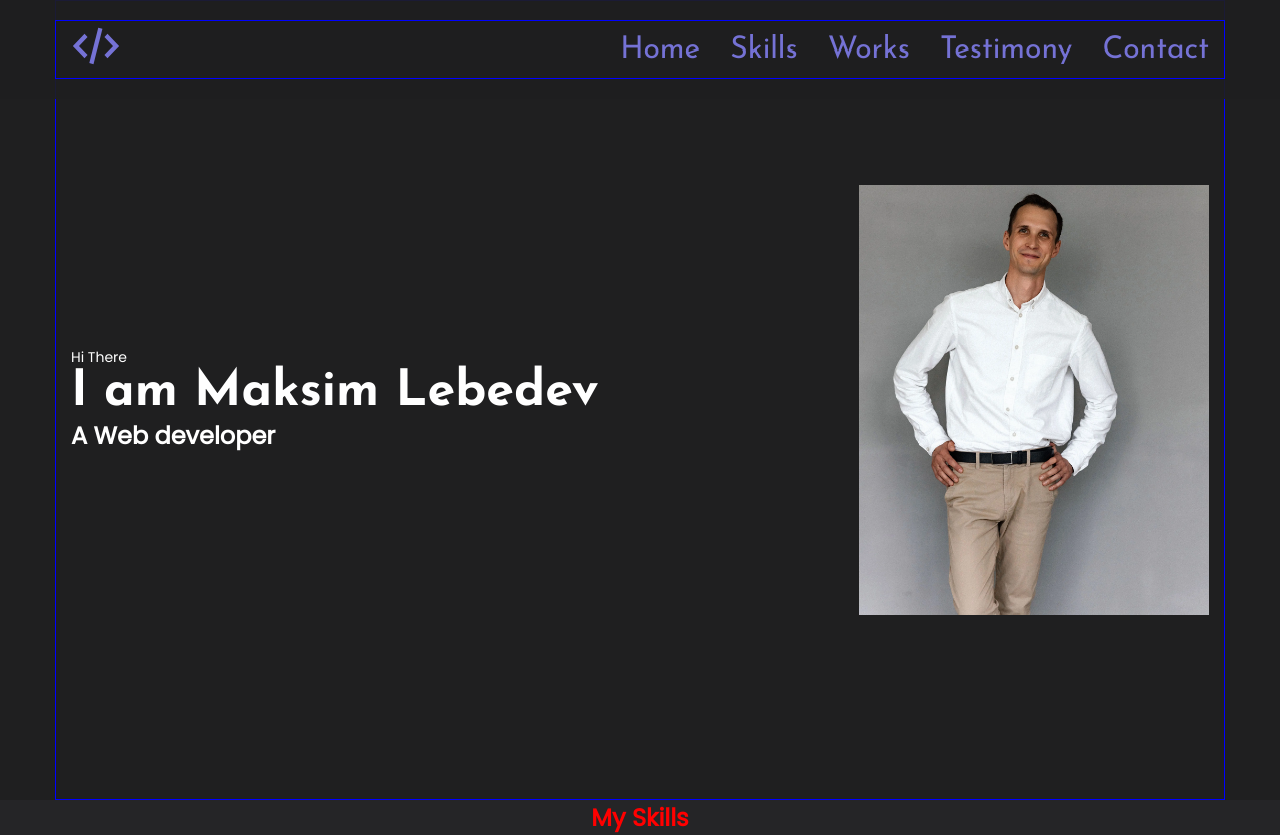
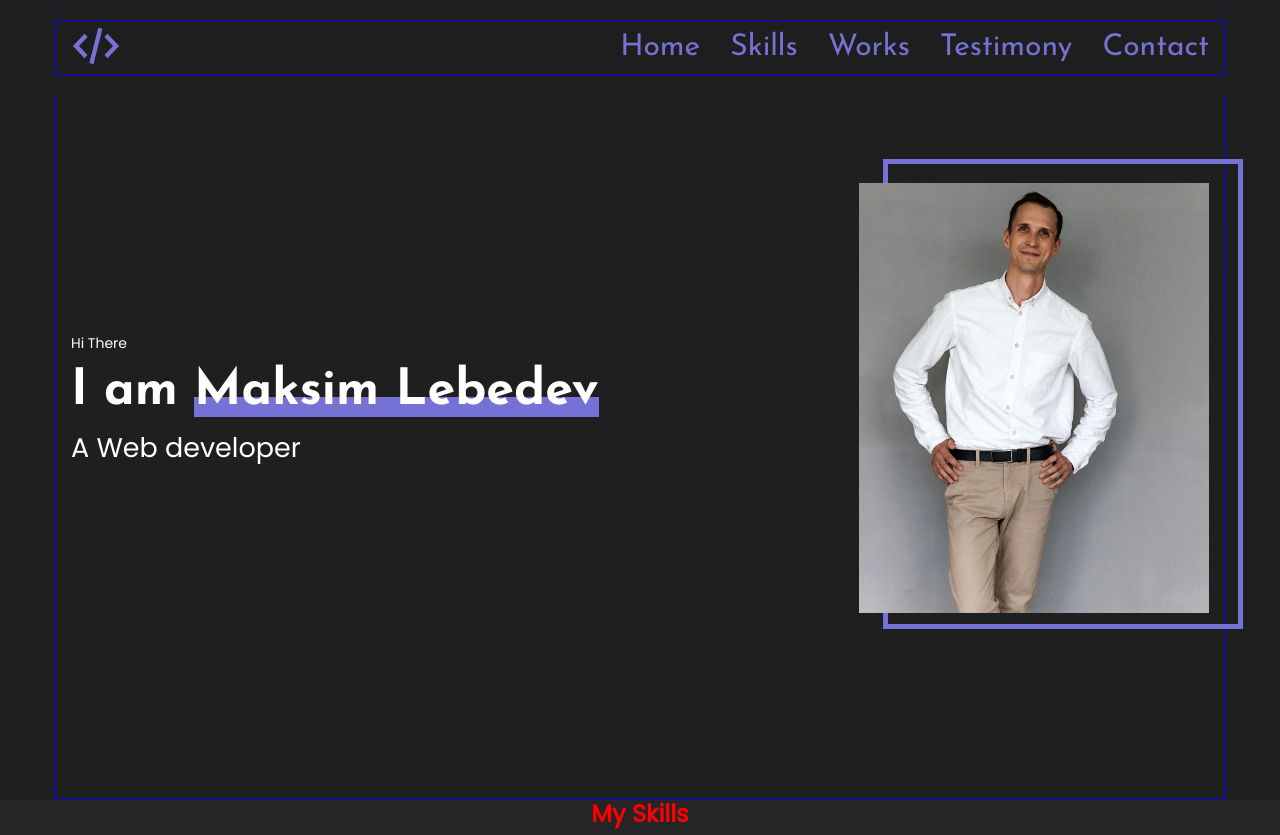
Before and after one commit to MaksLebedev/portfolio, a React app: page / in a window 1280 px wide. Shown: the top 835 px of the page. Built offline with nearby package versions, Linux system fonts and the light colour scheme.

Commit message:
add style for components main

```diff
--- a/src/layout/sections/main/Main.tsx
+++ b/src/layout/sections/main/Main.tsx
@@ -3,6 +3,7 @@ import styled from "styled-components";
 import photo from "../../../assets/images/photo.webp";
 import { FlexWrapper } from "../../../components/FlexWrapper";
 import { Container } from "../../../components/Container";
+import { theme } from "../../../styles/Theme";
 
 export const Main = () => {
   return (
@@ -11,10 +12,14 @@ export const Main = () => {
         <FlexWrapper align={"center"} justify={"space-between"}>
           <div>
             <SmallText>Hi There</SmallText>
-            <Name>I am Maksim Lebedev</Name>
+            <Name>
+              I am <span>Maksim Lebedev</span>
+            </Name>
             <MainTitle>A Web developer</MainTitle>
           </div>
-          <Photo src={photo} alt="photo_developer" />
+          <PhotoWrapper>
+            <Photo src={photo} alt="photo_developer" />
+          </PhotoWrapper>
         </FlexWrapper>
       </Container>
     </StyledMain>
@@ -28,6 +33,22 @@ const StyledMain = styled.section`
   /* align-items: center; */
 `;
 
+const PhotoWrapper = styled.div`
+  position: relative;
+  z-index: 1;
+
+  &::before {
+    content: "";
+    position: absolute;
+    width: 360px;
+    height: 470px;
+    border: 5px solid ${theme.colors.accent};
+    top: -24px;
+    right: -34px;
+    z-index: -1;
+  }
+`;
+
 const Photo = styled.img`
   width: 350px;
   height: 430px;
@@ -35,7 +56,9 @@ const Photo = styled.img`
 `;
 
 const MainTitle = styled.h1`
-  /* color: red; */
+  font-family: "Poppins", sans-serif;
+  font-weight: 400;
+  font-size: 27px;
 `;
 
 const Name = styled.h2`
@@ -43,12 +66,27 @@ const Name = styled.h2`
   font-style: normal;
   font-weight: 700;
   font-size: 50px;
-  line-height: 50px;
+  margin: 10px 0;
+
+  span {
+    position: relative;
+    z-index: 0;
+
+    &::before {
+      content: "";
+      display: inline-block;
+      width: 100%;
+      height: 20px;
+      background-color: ${theme.colors.accent};
+      position: absolute;
+      bottom: 0px;
+      z-index: -1;
+    }
+  }
 `;
 
 const SmallText = styled.h2`
-  font-family: "Poppins";
-  font-style: normal;
+  font-family: "Poppins", sans-serif;
   font-weight: 400;
   font-size: 14px;
 `;
--- a/src/styles/Global.styled.tsx
+++ b/src/styles/Global.styled.tsx
@@ -17,6 +17,7 @@ export const GlobalStyle = createGlobalStyle`
         -webkit-font-smoothing: antialiased;
         -moz-osx-font-smoothing: grayscale;
         color: ${theme.colors.font};
+        line-height: 1.2
 }
 
     a {
```
